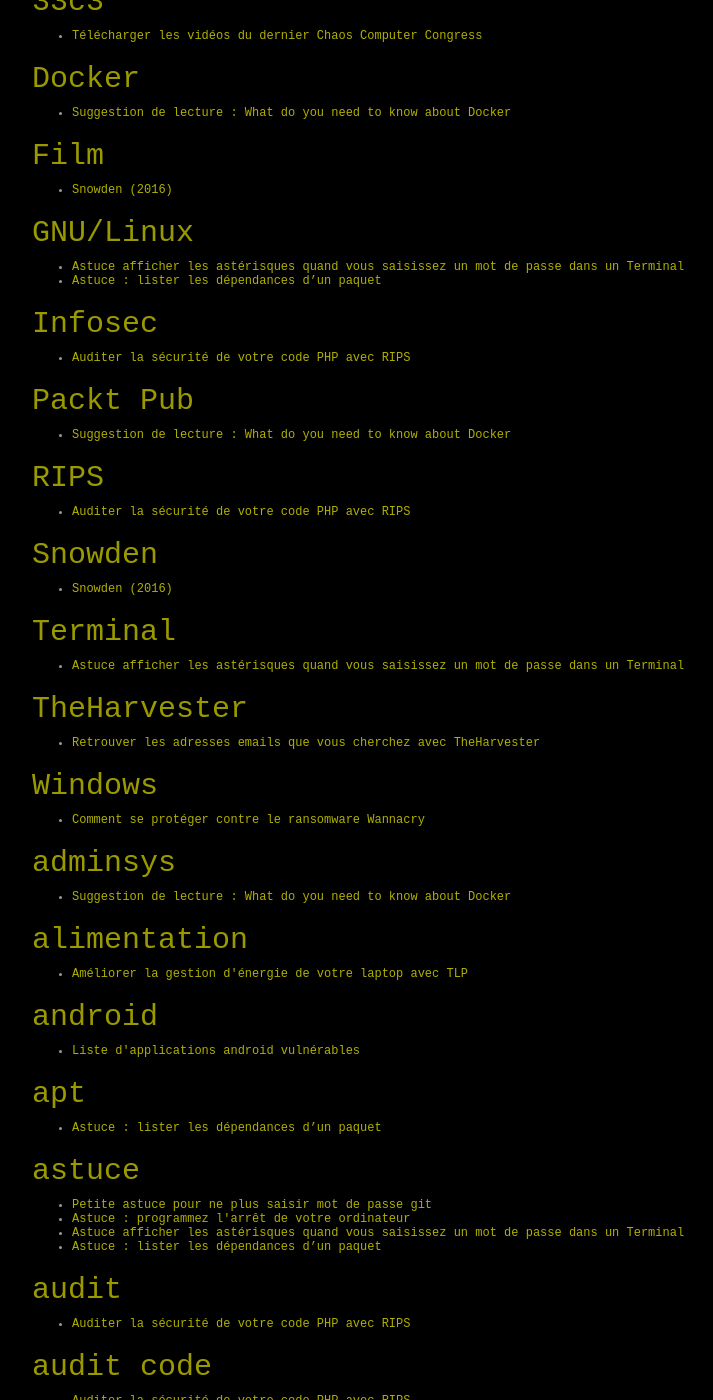
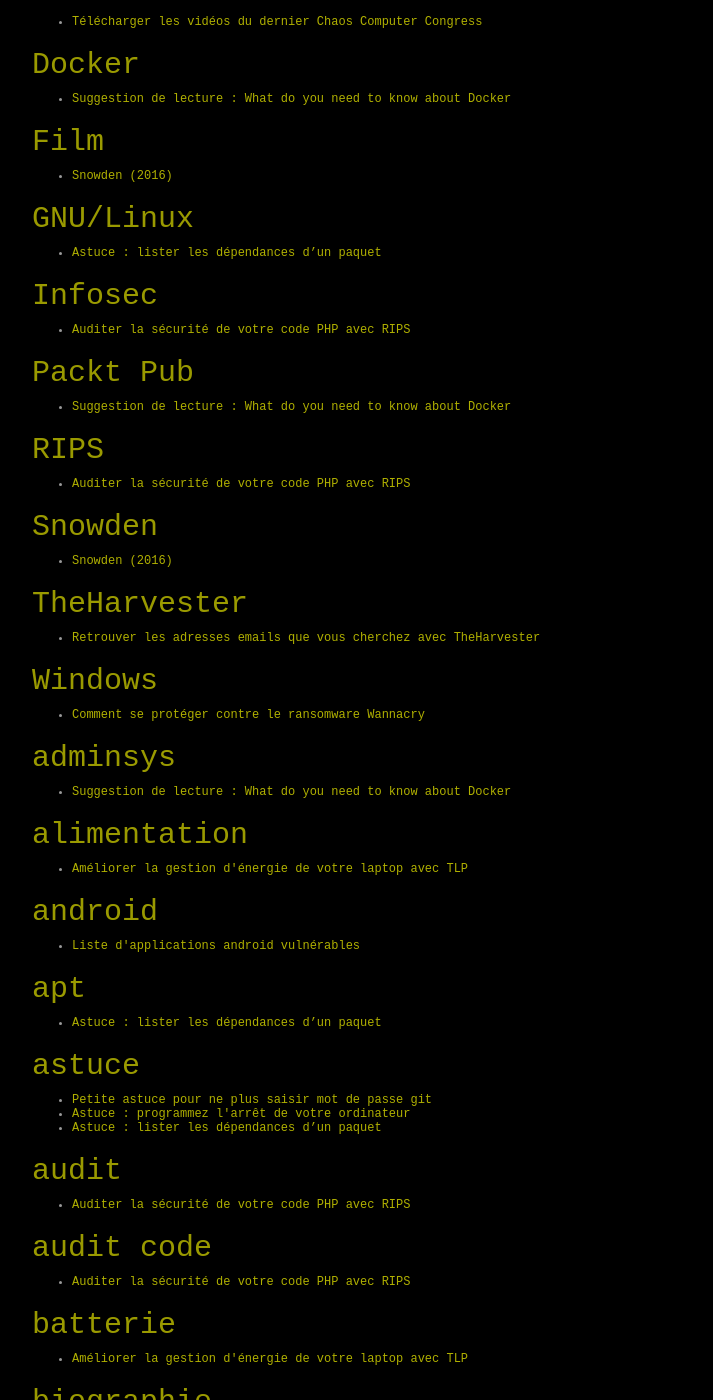
Before and after one commit to crowd42/crowd42.xyz, a Jekyll site: the page built from category.md, in a window 1280 px wide and 1400 px high, scrolled down 1538 px. Shown: the whole window, without its empty margins (233-946 px from the left). Built offline with Jekyll 4.4.1, drawn with Linux system fonts in a browser that asks for light colours; part of the change alters nothing that is shown; some of the changed text lies outside the part shown.

```diff
--- a/_posts/2014/2014-04-26-astuce-afficher-asterisques-mot-de-passe-terminal.md
+++ b/_posts/2014/2014-04-26-astuce-afficher-asterisques-mot-de-passe-terminal.md
@@ -4,6 +4,7 @@ title:  "Astuce afficher les astérisques quand vous saisissez un mot de passe d
 date:   2014-04-26 21:15:00
 categories:
     - blog
+    -astuce
 tags:
     - astuce
     - blog
--- a/_posts/2014/2014-04-29-programmez-arret-ordinateur.md
+++ b/_posts/2014/2014-04-29-programmez-arret-ordinateur.md
@@ -4,6 +4,7 @@ title:  "Astuce : programmez l'arrêt de votre ordinateur"
 date:   2014-04-28 21:15:00
 categories:
     - blog
+    - astuce
 tags:
     - astuce
     - linux
```
